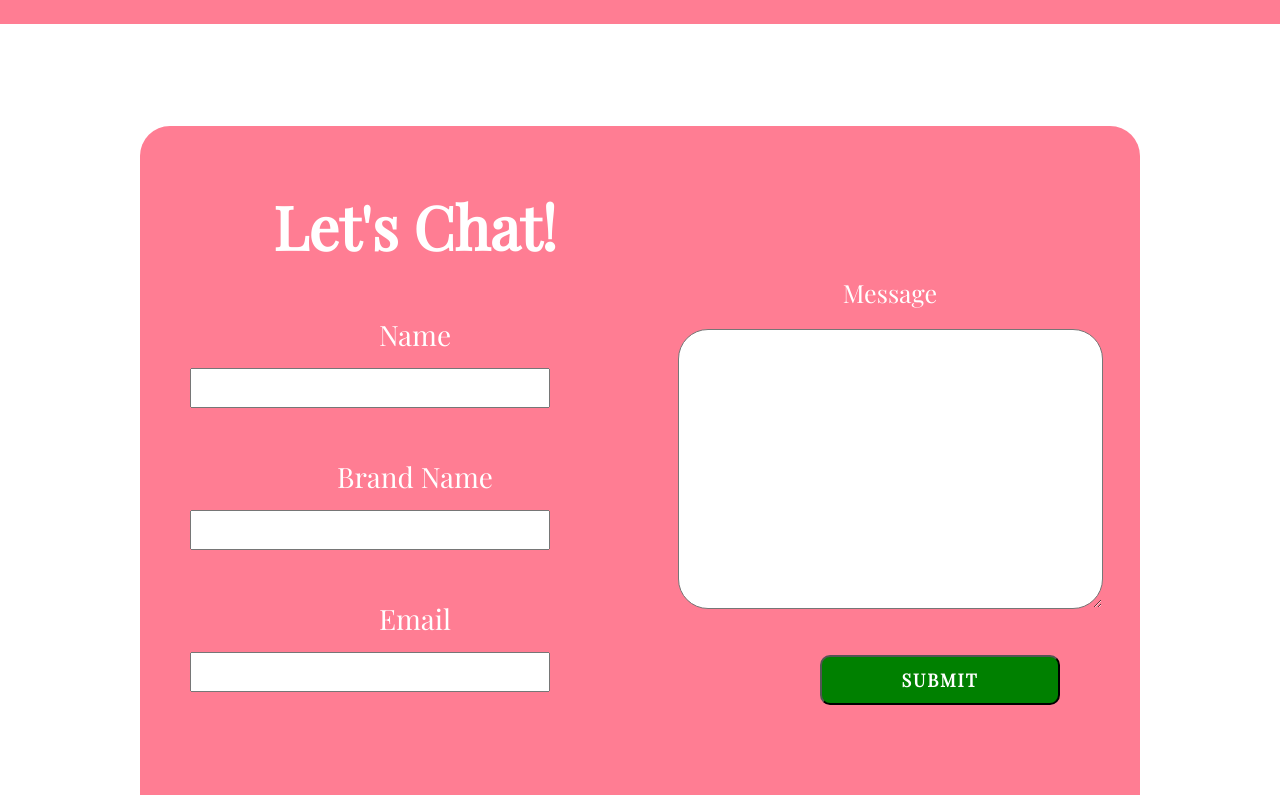
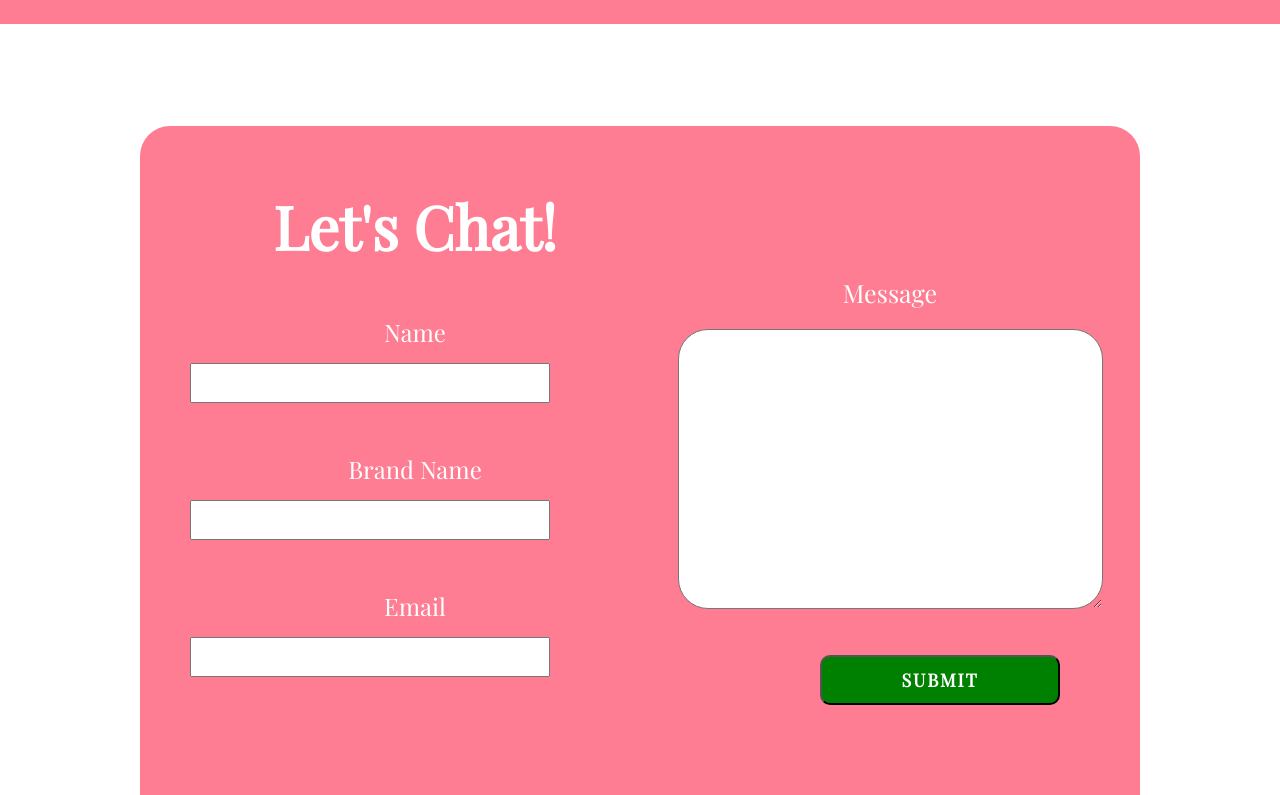
Before and after one commit to Marsallis/Marianna-Portfolio, a React (Create React App) app: page / in a window 1280 px wide. Shown: the part 7840-8635 px from the top of the page. Built offline with nearby package versions, Linux system fonts and the light colour scheme; a web font is replaced by a local one.

Commit message:
fixed email input

```diff
--- a/src/Styles/Contact.css
+++ b/src/Styles/Contact.css
@@ -27,7 +27,7 @@
     height: 700px;
     float: left;
     padding-top: 6%;
-    font-size: 28px;
+    font-size: 24px;
 }
 
 .form-header {
```
